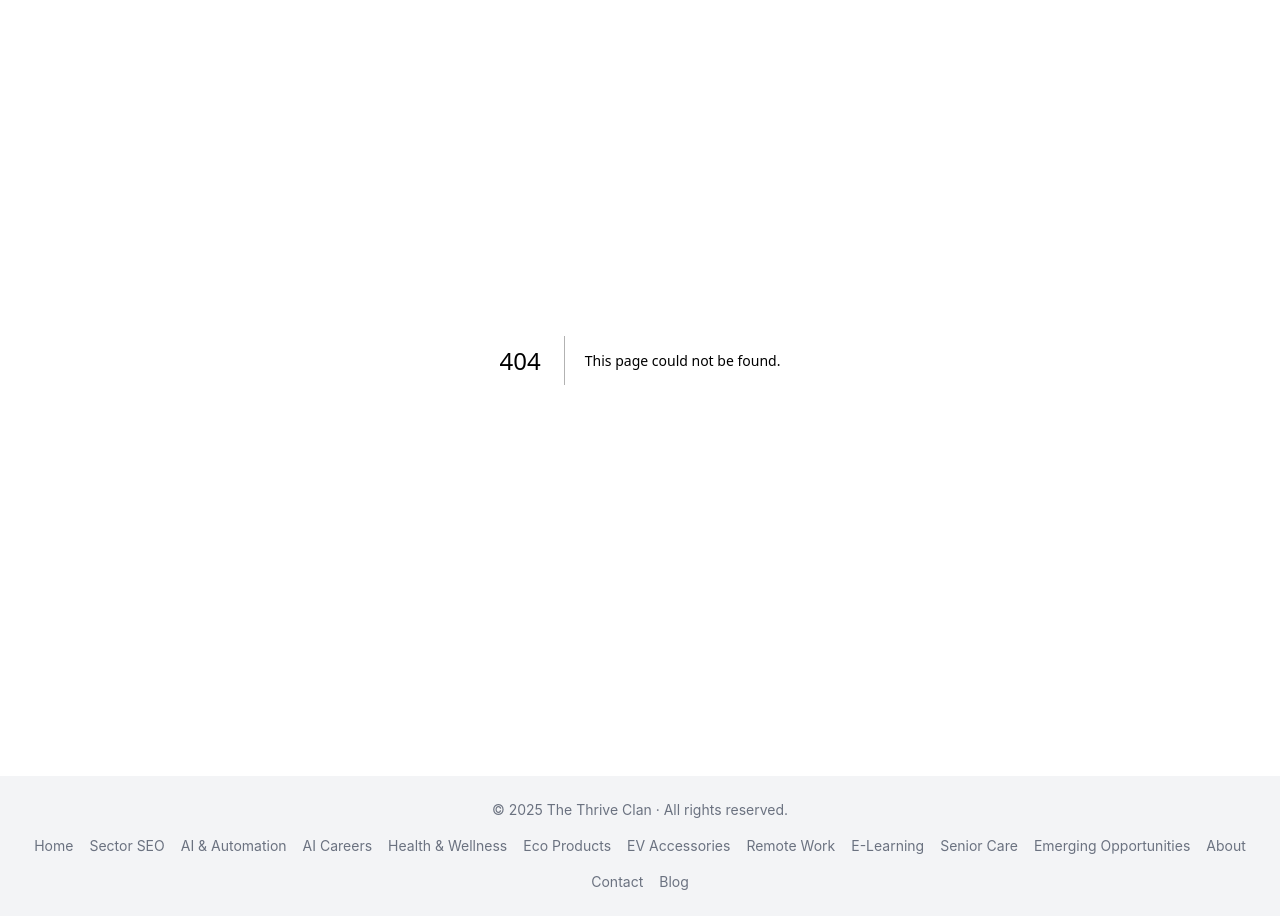
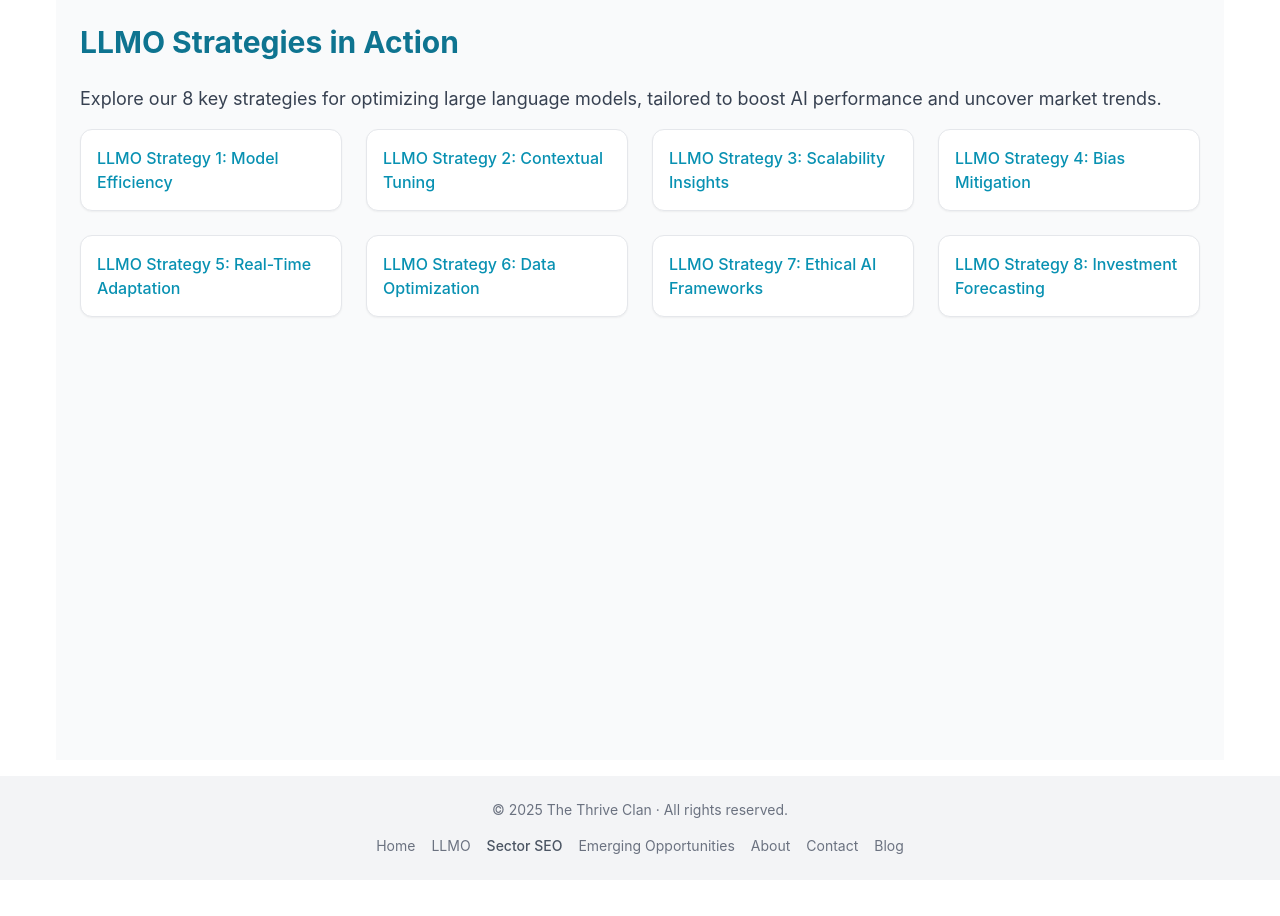
Before and after one commit to thriveuniverse/thethriveclan, a Next.js app: page /llmo in a window 1280 px wide. Before the commit this address had no page. Shown: the part 120-1036 px from the top of the page. After the commit the page ends 1000 px from the top, so only its background shows below. Built offline with nearby package versions, Linux system fonts and the light colour scheme.

Commit message:
menu changes and llmo page

```diff
--- a/app/layout.js
+++ b/app/layout.js
@@ -17,8 +17,9 @@ export const metadata = {
 
 const navItems = [
   { href: "/", label: "Home" },
+  { href: "/llmo", label: "LLMO" }, // Moved to first position
   {
-    href: "/sector-seo", // Updated to point to the new page
+    href: "/sector-seo",
     label: "Sector SEO",
     dropdown: [
       { href: "/ai-and-automation-tools", label: "AI & Automation" },
@@ -31,7 +32,7 @@ const navItems = [
       { href: "/senior-care-and-products", label: "Senior Care" },
     ],
   },
-  { href: "/emerging-opportunities", label: "Emerging Opportunities" }, // Fixed typo "Opportunitiess"
+  { href: "/emerging-opportunities", label: "Emerging Opportunities" },
   { href: "/about", label: "About" },
   { href: "/contact", label: "Contact" },
   { href: "/blog", label: "Blog" },
@@ -81,7 +82,7 @@ function Header() {
             item.dropdown ? (
               <Dropdown
                 key={item.label}
-                href={item.href} // Pass the href prop
+                href={item.href}
                 label={item.label}
                 items={item.dropdown}
               />
@@ -183,22 +184,26 @@ function Footer() {
         {/* Copyright */}
         <div>© {new Date().getFullYear()} The Thrive Clan · All rights reserved.</div>
 
-        {/* Sitemap */}
+        {/* Sitemap with Dropdown */}
         <nav className="flex flex-wrap justify-center gap-4">
-          <Link href="/">Home</Link>
-          <Link href="/sector-seo">Sector SEO</Link>
-          <Link href="/ai-and-automation-tools">AI & Automation</Link>
-          <Link href="/ai-jobs-and-career-development">AI Careers</Link>
-          <Link href="/health-and-wellness-specializations">Health & Wellness</Link>
-          <Link href="/sustainable-and-eco-friendly-products">Eco Products</Link>
-          <Link href="/electric-vehicle-accessories">EV Accessories</Link>
-          <Link href="/remote-work-and-productivity-tools">Remote Work</Link>
-          <Link href="/e-learning-and-online-education">E-Learning</Link>
-          <Link href="/senior-care-and-products">Senior Care</Link>
-          <Link href="/emerging-opportunities">Emerging Opportunities</Link>
-          <Link href="/about">About</Link>
-          <Link href="/contact">Contact</Link>
-          <Link href="/blog">Blog</Link>
+          {navItems.map((item) =>
+            item.dropdown ? (
+              <Dropdown
+                key={item.label}
+                href={item.href}
+                label={item.label}
+                items={item.dropdown}
+              />
+            ) : (
+              <Link
+                key={item.href}
+                href={item.href}
+                className="text-sm text-gray-500 hover:text-gray-700 transition-colors"
+              >
+                {item.label}
+              </Link>
+            )
+          )}
         </nav>
       </div>
     </footer>
--- /dev/null
+++ b/app/llmo/page.js
@@ -0,0 +1,42 @@
+import Link from "next/link";
+
+export const metadata = {
+  title: "The Thrive Clan | LLMO Strategies in Action",
+  description: "Explore our 8 key strategies for optimizing large language models to boost AI performance and uncover market trends.",
+  keywords: "LLMO, AI optimization, model efficiency, contextual tuning, scalability, bias mitigation, real-time adaptation, data optimization, ethical AI, investment forecasting",
+};
+
+export default function LLMO() {
+  return (
+    <div className="min-h-screen bg-gray-50 py-16">
+      <div className="max-w-6xl mx-auto px-4">
+        <div className="mb-12">
+          <h3 className="text-3xl font-bold mb-6 text-cyan-700">LLMO Strategies in Action</h3>
+          <p className="text-lg text-gray-700 mb-4 leading-relaxed">
+            Explore our 8 key strategies for optimizing large language models, tailored to boost AI performance and uncover market trends.
+          </p>
+          <div className="grid grid-cols-1 sm:grid-cols-2 lg:grid-cols-4 gap-6">
+            {[
+              "LLMO Strategy 1: Model Efficiency",
+              "LLMO Strategy 2: Contextual Tuning",
+              "LLMO Strategy 3: Scalability Insights",
+              "LLMO Strategy 4: Bias Mitigation",
+              "LLMO Strategy 5: Real-Time Adaptation",
+              "LLMO Strategy 6: Data Optimization",
+              "LLMO Strategy 7: Ethical AI Frameworks",
+              "LLMO Strategy 8: Investment Forecasting",
+            ].map((title, index) => (
+              <Link
+                key={index}
+                href={`/llmo/${title.toLowerCase().replace(/ /g, "-")}`}
+                className="block bg-white rounded-xl p-4 border border-gray-200 shadow-sm hover:shadow-md transition-shadow"
+              >
+                <h4 className="text-md font-medium text-cyan-600">{title}</h4>
+              </Link>
+            ))}
+          </div>
+        </div>
+      </div>
+    </div>
+  );
+}
--- a/app/page.js
+++ b/app/page.js
@@ -126,33 +126,7 @@ export default function Home() {
           </div>
         </div>
 
-        {/* LLMO Segments (8 Items) */}
-        <div className="mb-12">
-          <h3 className="text-2xl font-semibold mb-6 text-cyan-700">LLMO Strategies in Action</h3>
-          <p className="text-lg text-gray-700 mb-4 leading-relaxed">
-            Explore our 8 key strategies for optimizing large language models, tailored to boost AI performance and uncover market trends.
-          </p>
-          <div className="grid grid-cols-1 sm:grid-cols-2 lg:grid-cols-4 gap-6">
-            {[
-              "LLMO Strategy 1: Model Efficiency",
-              "LLMO Strategy 2: Contextual Tuning",
-              "LLMO Strategy 3: Scalability Insights",
-              "LLMO Strategy 4: Bias Mitigation",
-              "LLMO Strategy 5: Real-Time Adaptation",
-              "LLMO Strategy 6: Data Optimization",
-              "LLMO Strategy 7: Ethical AI Frameworks",
-              "LLMO Strategy 8: Investment Forecasting",
-            ].map((title, index) => (
-              <Link
-                key={index}
-                href={`/llmo/${title.toLowerCase().replace(/ /g, "-")}`}
-                className="block bg-white rounded-xl p-4 border border-gray-200 shadow-sm hover:shadow-md transition-shadow"
-              >
-                <h4 className="text-md font-medium text-cyan-600">{title}</h4>
-              </Link>
-            ))}
-          </div>
-        </div>
+
 
         {/* Why Choose Section */}
         <div className="bg-gray-800 rounded-xl p-6 text-white">
```
